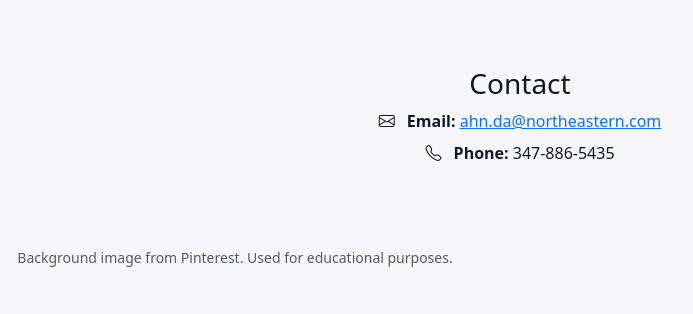
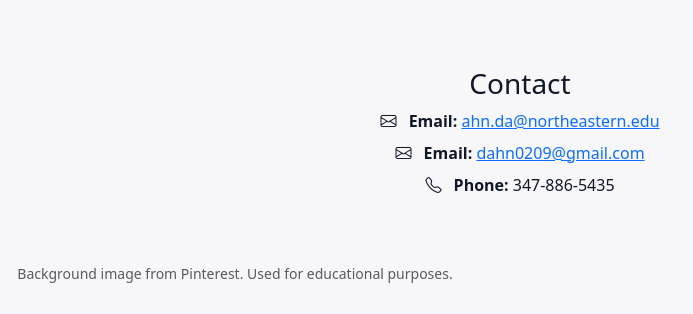
Before and after one commit to dahn0209/David_Ahn_personal_Website, a website with bundled scripts: page index.html in a window 1280 px wide. Shown: the part 1888-2202 px from the top of the page, 405-1098 px from the left. Built offline with nearby package versions, Linux system fonts and the light colour scheme.

Commit message:
added another email

```diff
--- a/index.html
+++ b/index.html
@@ -182,8 +182,15 @@
               <p class="mb-2">
                 <i class="bi bi-envelope me-2"></i>
                 <strong>Email:</strong>
-                <a href="mailto:ahn.da@northeastern.com">
-                  ahn.da@northeastern.com
+                <a href="mailto:ahn.da@northeastern.edu">
+                  ahn.da@northeastern.edu
+                </a>
+              </p>
+              <p class="mb-2">
+                <i class="bi bi-envelope me-2"></i>
+                <strong>Email:</strong>
+                <a href="mailto:dahn0209@gmail.com">
+                  dahn0209@gmail.com
                 </a>
               </p>
               <p class="mb-0">
```
Also changed, not shown: 1 other file.
